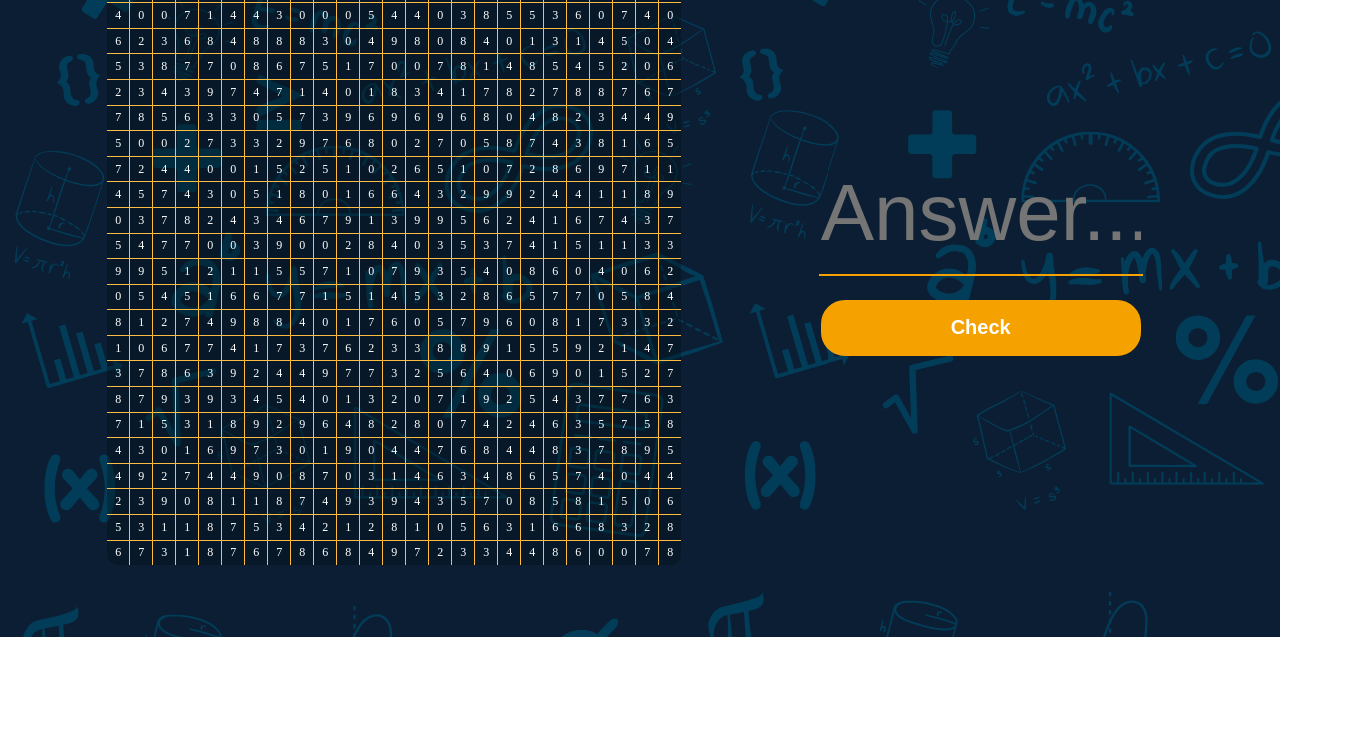
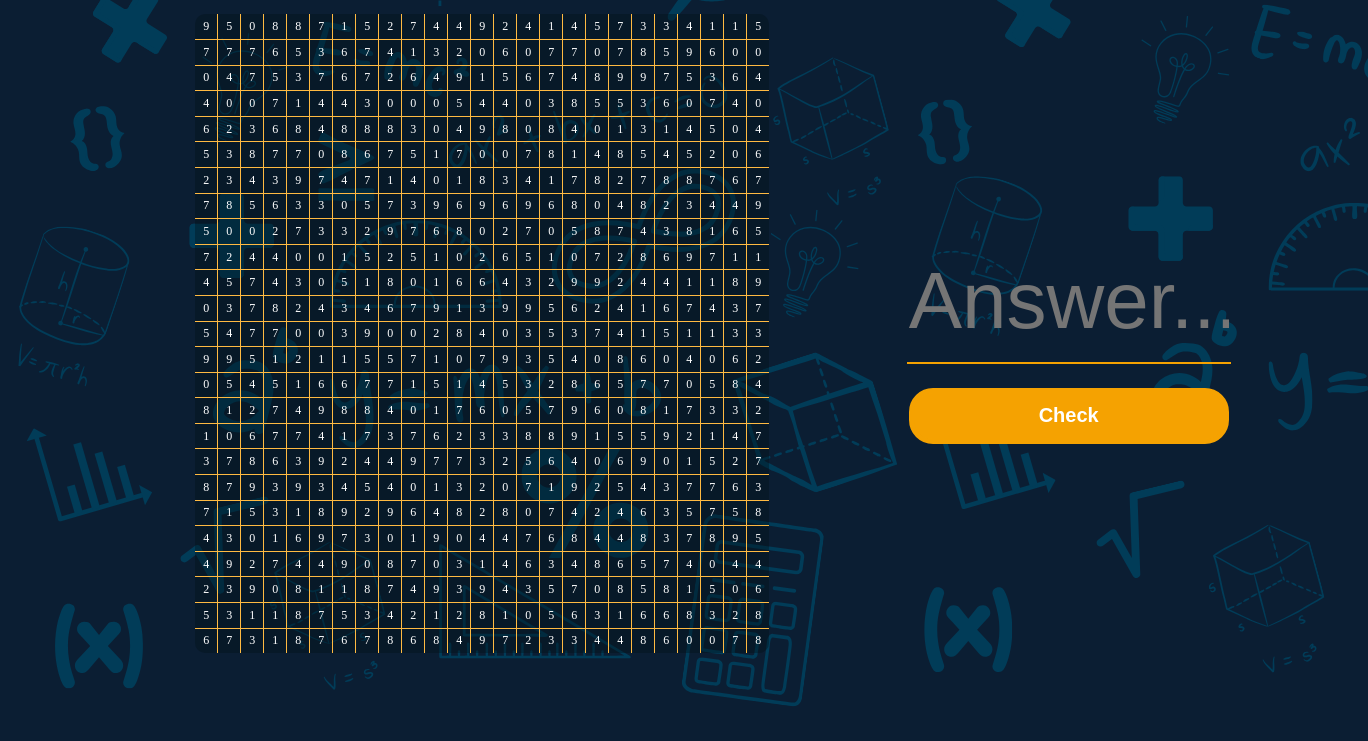
Before and after one commit to DanielL-01/test, a plain HTML site: page index.html in a window 1280 px wide. Shown: the part 163-904 px from the top of the page, 1368 px wide, since content can reach past the window. Before the commit the page ends 800 px from the top, so only its background shows below. Drawn offline with Linux system fonts and the light colour scheme.

Commit message:
Add files via upload

```diff
--- a/script.js
+++ b/script.js
@@ -47,7 +47,6 @@
 
     }, 1000)
 
-    console.log(sum)
 
     document.querySelector("input").addEventListener("keypress", function(event){
         if (event.key == 'Enter'){
--- a/style.css
+++ b/style.css
@@ -6,7 +6,7 @@
     flex-direction: column;
     justify-content: space-evenly;
     color: white;
-    margin: 0;
+    margin: 5.5rem;
     background-image: url("./background.svg");
     background-repeat: repeat;
     background-size: cover;
```
